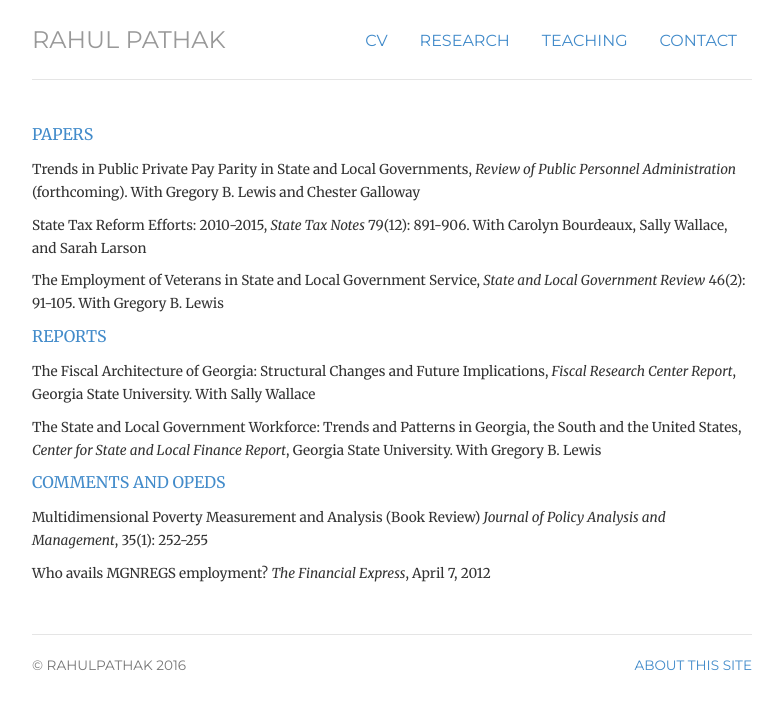
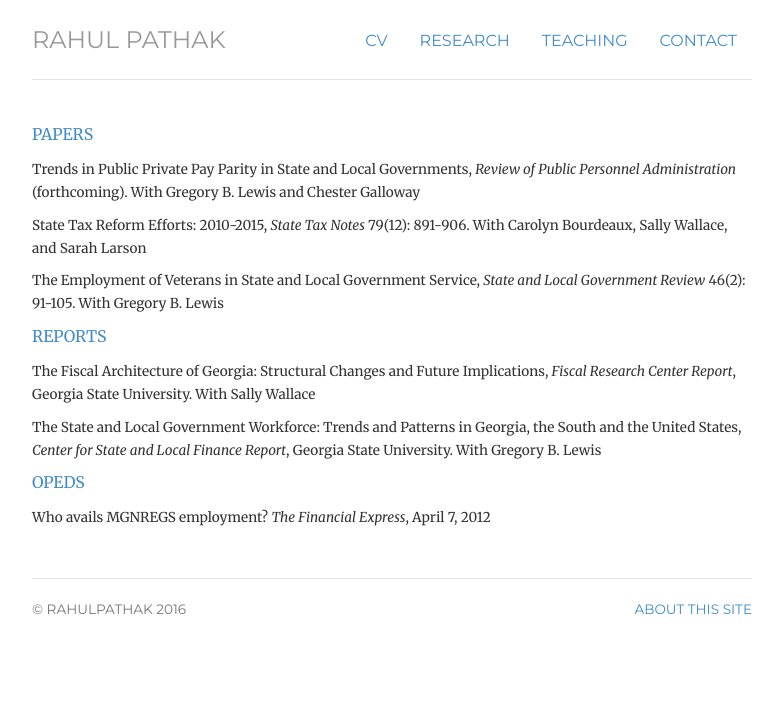
Before and after one commit to pathak-rahul/pathak-rahul.github.io, a Jekyll site: the page built from testing/index.html, in a window 1280 px wide. Shown: the top 709 px of the page, without its empty margins (248-1031 px from the left). Built offline with Jekyll 4.4.1, drawn with Linux system fonts in a browser that asks for light colours.

Commit message:
Update index.html

```diff
--- a/testing/index.html
+++ b/testing/index.html
@@ -23,9 +23,8 @@ title: research
 	<p><li><small>The Fiscal Architecture of Georgia: Structural Changes and Future Implications, <em>Fiscal Research Center Report</em>, Georgia State University. With Sally Wallace </small> </li></p>
 	<p><li><small>The State and Local Government Workforce: Trends and Patterns in Georgia, the South and the United States, <em>Center for State and Local Finance Report</em>, Georgia State University. With Gregory B. Lewis</small> </li></p>
 
-	<p class="text-primary">COMMENTS AND OPEDS</p>
+	<p class="text-primary"> OPEDS</p>
 
-	<p><li><small>Multidimensional Poverty Measurement and Analysis (Book Review) <em>Journal of Policy Analysis and Management</em>, 35(1): 252-255 </small> </li></p>
 	<p><li><small>Who avails MGNREGS employment? <em>The Financial Express</em>, April 7, 2012 </small> </li></p>
 
 
```
